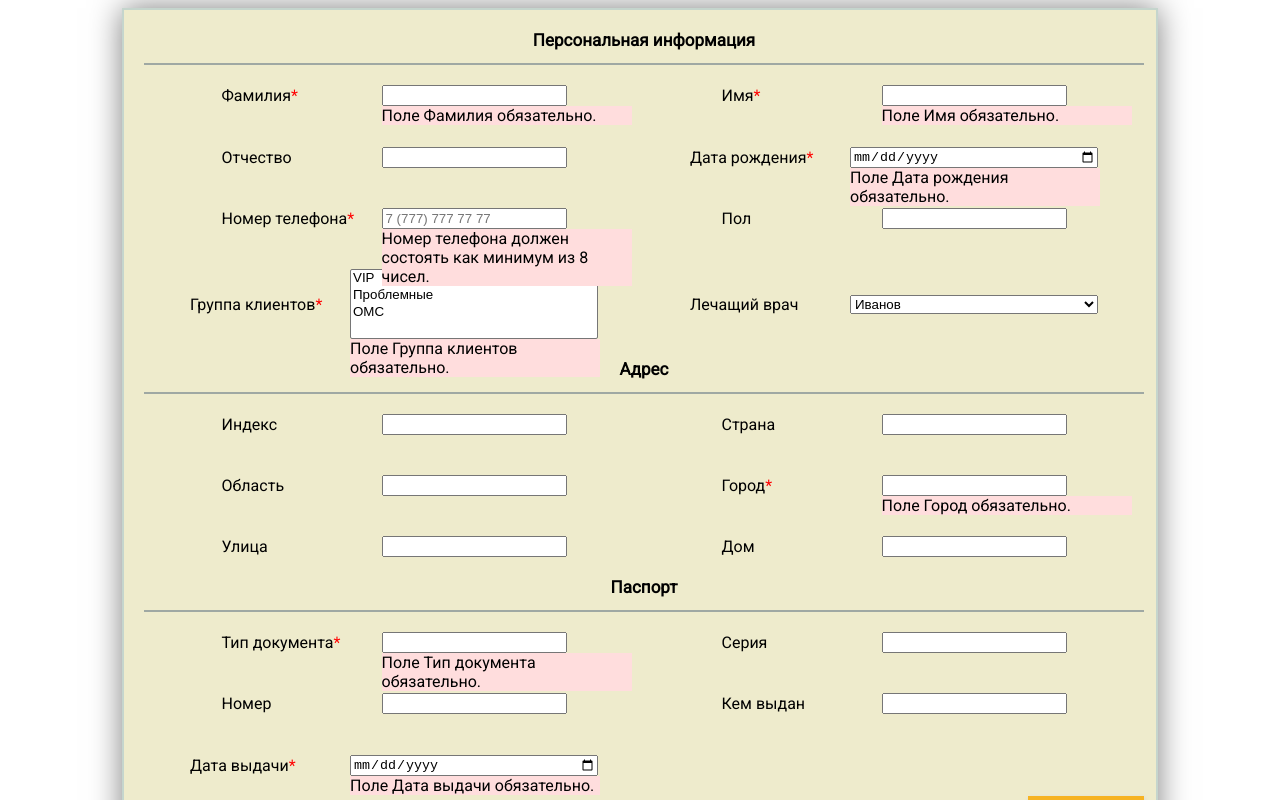
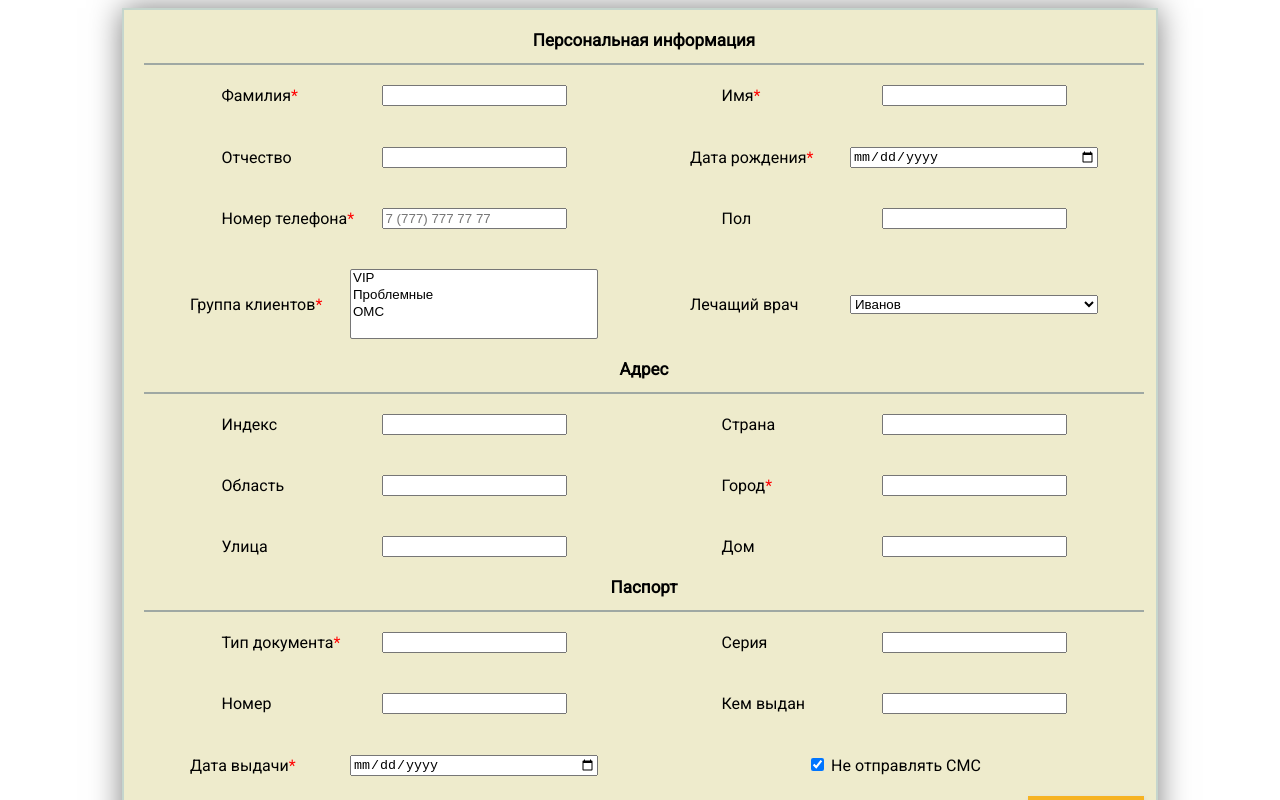
Before and after one commit to Shynghys/vuelidate-form, a Vue app: page / in a window 1280 px wide. Shown: the top 800 px of the page. Built offline with nearby package versions, Linux system fonts and the light colour scheme.

Commit message:
form done

```diff
--- a/src/components/Form.vue
+++ b/src/components/Form.vue
@@ -16,28 +16,18 @@
                 v-model.trim="$v.form.lastName.$model"
                 type="text"
               />
-              <div
-                class="error"
-                v-if="!$v.form.lastName.required || errors"
-                :class="{
-                  'form-group--error': $v.form.lastName.$error,
-                }"
-              >
+              <div v-if="errors" class="error">
+                <div v-if="!$v.form.lastName.required">
                   Поле Фамилия обязательно.
                 </div>
-              <div
-                class="error"
-                v-if="!$v.form.lastName.minLength || errors"
-                :class="{ 'form-group--error': $v.form.lastName.$error }"
-              >
+                <div v-if="!$v.form.lastName.minLength">
                   Поле must have at least
                   {{ $v.form.lastName.$params.minLength.min }} characters.
                 </div>
               </div>
             </div>
-          <!-- <div>
-          {{ $v.form.lastName }}
-        </div> -->
+          </div>
+
           <div class="form-group">
             <label class="form__label"
               >Имя<span class="required">*</span></label
@@ -47,12 +37,10 @@
                 class="form__input"
                 v-model.trim="$v.form.firstName.$model"
               />
-              <div
-                class="error"
-                v-if="!$v.form.firstName.required || errors"
-                :class="{ 'form-group--error': $v.form.firstName.$error }"
-              >
+              <div v-if="errors" class="error">
+                <div v-if="!$v.form.firstName.required">
                   Поле Имя обязательно.
+                </div>
               </div>
             </div>
           </div>
@@ -72,12 +60,10 @@
                 v-model.trim="$v.form.birthDate.$model"
                 type="date"
               />
-              <div
-                class="error"
-                v-if="!$v.form.birthDate.required || errors"
-                :class="{ 'form-group--error': $v.form.birthDate.$error }"
-              >
+              <div v-if="errors" class="error">
+                <div v-if="!$v.form.birthDate.required">
                   Поле Дата рождения обязательно.
+                </div>
               </div>
             </div>
           </div>
@@ -93,21 +79,13 @@
                 type="tel"
                 placeholder="7 (777) 777 77 77"
               />
-              <div
-                class="error"
-                v-if="!$v.form.mobileNumber.required || errors"
-                :class="{ 'form-group--error': $v.form.mobileNumber.$error }"
-              >
+              <div v-if="errors" class="error">
+                <div v-if="!$v.form.mobileNumber.required">
                   Поле Номер телефона обязательно.
                 </div>
-              <div
-                class="error"
-                v-if="!$v.form.mobileNumber.numbersOnly || errors"
-                :class="{
-                  'form-group--error': $v.form.mobileNumber.$error,
-                }"
-              >
+                <div v-if="!$v.form.mobileNumber.numbersOnly">
                   Номер телефона должен состоять как минимум из 8 чисел.
+                </div>
               </div>
             </div>
           </div>
@@ -133,17 +111,10 @@
                 <option value="Проблемные">Проблемные</option>
                 <option value="ОМС">ОМС</option>
               </select>
-
-              <!-- <input
-                class="form__input"
-                v-model.trim="$v.form.clientGroup.$model"
-              /> -->
-              <div
-                class="error"
-                v-if="!$v.form.clientGroup.required || errors"
-                :class="{ 'form-group--error': $v.form.clientGroup.$error }"
-              >
+              <div v-if="errors" class="error">
+                <div v-if="!$v.form.clientGroup.required">
                   Поле Группа клиентов обязательно.
+                </div>
               </div>
             </div>
           </div>
@@ -180,12 +151,8 @@
             >
             <div>
               <input class="form__input" v-model.trim="$v.form.city.$model" />
-              <div
-                class="error"
-                v-if="!$v.form.city.required || errors"
-                :class="{ 'form-group--error': $v.form.city.$error }"
-              >
-                Поле Город обязательно.
+              <div v-if="errors" class="error">
+                <div v-if="!$v.form.city.required">Поле Город обязательно.</div>
               </div>
             </div>
           </div>
@@ -211,12 +178,10 @@
                 class="form__input"
                 v-model.trim="$v.form.documentType.$model"
               />
-              <div
-                class="error"
-                v-if="!$v.form.documentType.required || errors"
-                :class="{ 'form-group--error': $v.form.documentType.$error }"
-              >
+              <div v-if="errors" class="error">
+                <div v-if="!$v.form.documentType.required">
                   Поле Тип документа обязательно.
+                </div>
               </div>
             </div>
           </div>
@@ -246,21 +211,20 @@
                 v-model.trim="$v.form.documentGivenDate.$model"
                 type="date"
               />
-              <div
-                class="error"
-                v-if="!$v.form.documentGivenDate.required || errors"
-                :class="{
-                  'form-group--error': $v.form.documentGivenDate.$error,
-                }"
-              >
+              <div v-if="errors" class="error">
+                <div v-if="!$v.form.documentGivenDate.required">
                   Поле Дата выдачи обязательно.
                 </div>
               </div>
             </div>
           </div>
+          <div class="form-group">
+            <div><input type="checkbox" checked /> Не отправлять СМС</div>
+          </div>
+        </div>
 
         <div>
-          <div v-if="errors">
+          <div v-if="errors" class="error">
             Форма не правильно заполнена, заполните и отправьте заного.
           </div>
           <div
@@ -283,10 +247,11 @@
           </div>
         </div>
       </form>
-      <pre>{{ $v }}</pre>
-      <div>error {{ $v.form.$anyError }}</div>
+
+      <!-- <div>error {{ $v.form.$anyError }}</div>
       <div>error1 {{ $v.form.lastName.$anyError }}</div>
       <div>dirty {{ $v.form.$anyDirty }}</div>
+      <pre>{{ $v }}</pre> -->
     </div>
   </div>
 </template>
@@ -359,6 +324,7 @@ export default {
   },
   methods: {
     submitForm() {
+      this.$v.form.$touch();
       this.empty = !this.$v.form.$anyDirty;
       this.errors = this.$v.form.$anyError;
 
@@ -421,18 +387,10 @@ export default {
     color: red
 
   .error
-    // display: none
     width: 250px
     position: absolute
-    display: block
     border-color: red
     background: #fdd
-
-  // .form-group--error
-  //   position: absolute
-  //   display: block
-  //   border-color: red
-  //   background: #fdd
 
   .error:focus
     outline-color: #f99
@@ -444,17 +402,19 @@ export default {
 
   .picker-input
     width: 248px
+
   .right
     display: flex
     justify-content: flex-end
+
   .button
-
     border: none
     padding: 13px 25px 13px 25px
     background: #f6b323
     color: #fff
     box-shadow: 1px 1px 4px #DADADA
     cursor: pointer
+
   .success
     text-transform: uppercase
     font-size: 12px
```
Also changed, not shown: src/main.js (+7 -1 lines). Lines whose indentation alone changed are shown as unchanged.
